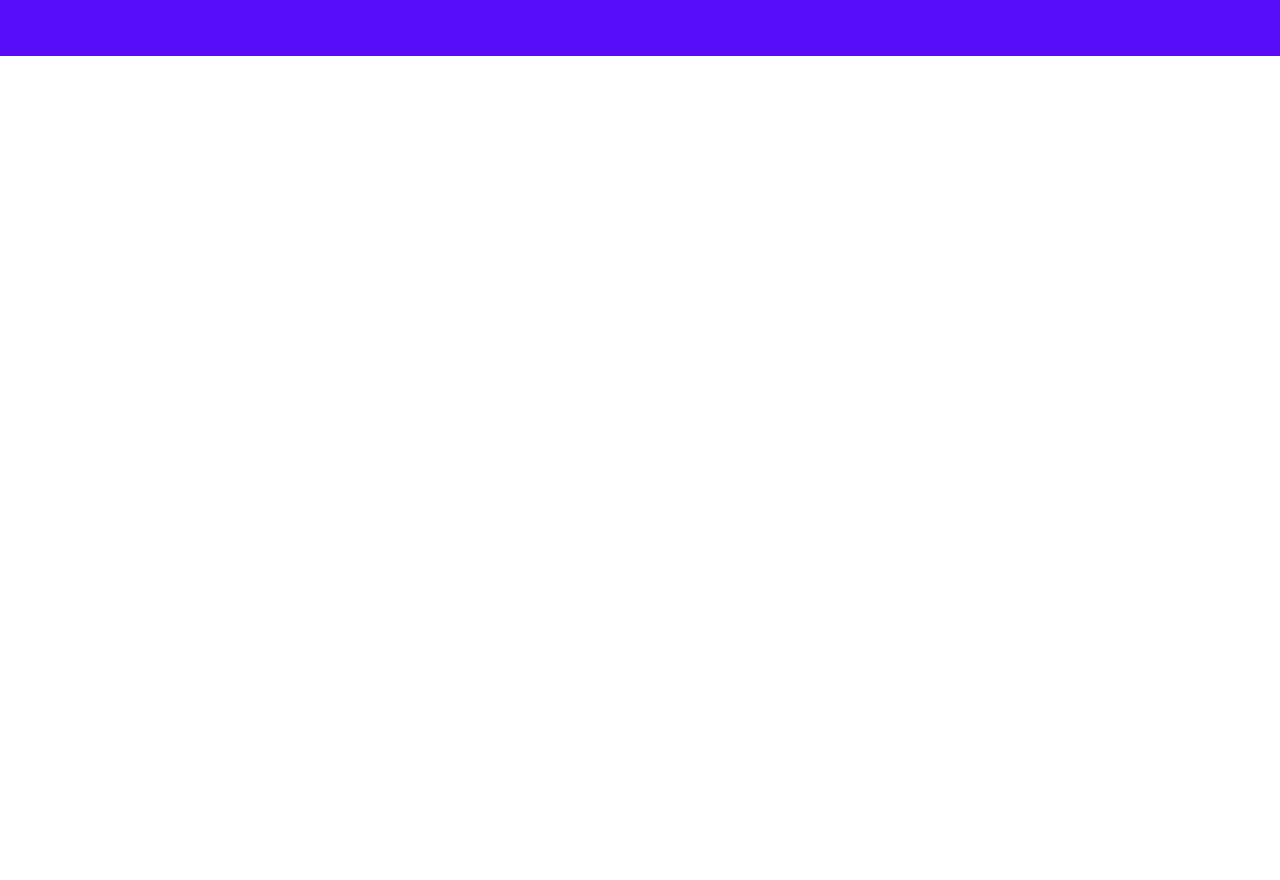
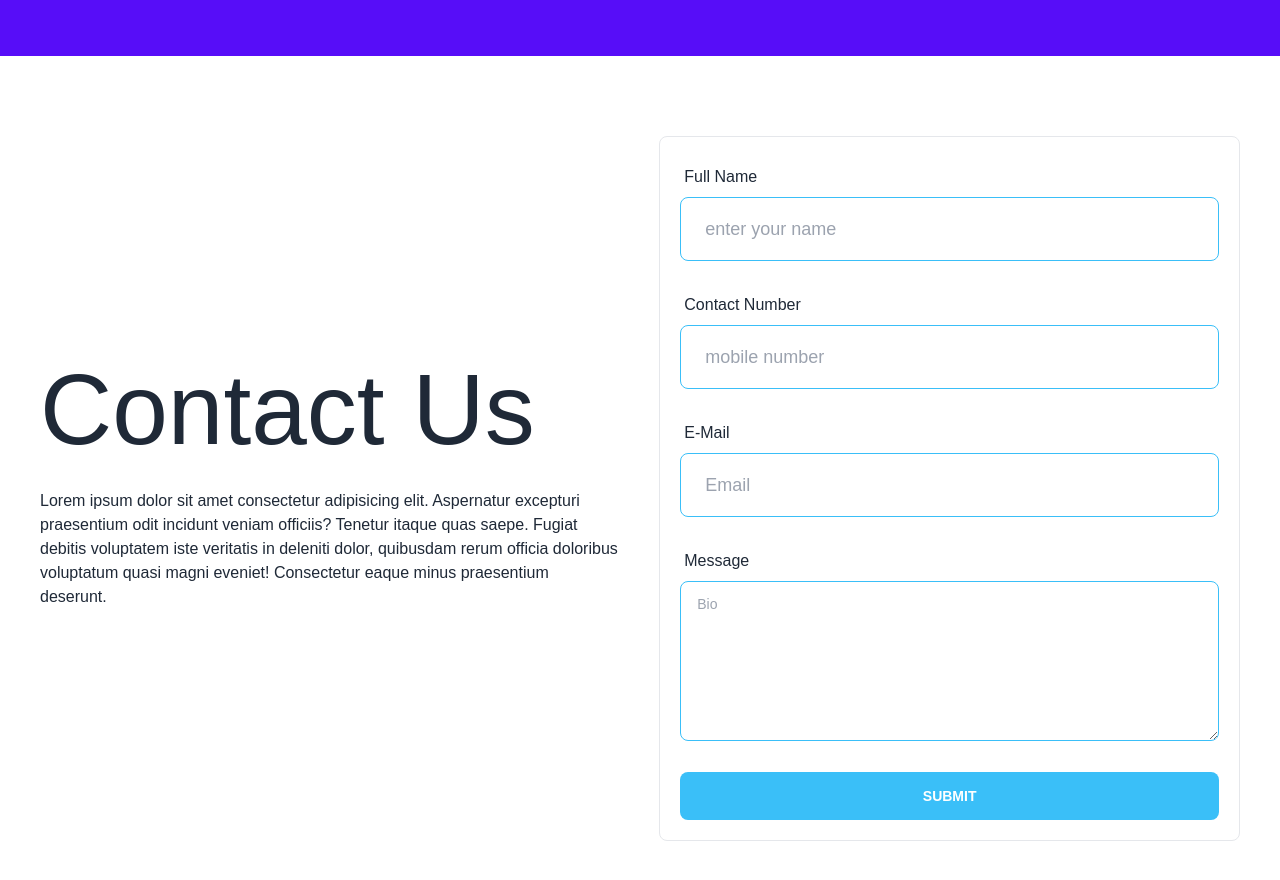
Before and after one commit to vishesh-baj/client-projects, a React (Create React App) app in the folder client/: page / in a window 1280 px wide. Shown: the part 1720-2600 px from the top of the page. Before the commit the page ends 1776 px from the top, so only its background shows below. Built offline with nearby package versions, Linux system fonts and the light colour scheme; the HTML template or start-up script is replaced by a standard one.

Commit message:
added contacts and form section

```diff
--- a/client/src/App.js
+++ b/client/src/App.js
@@ -2,6 +2,7 @@ import React from "react";
 import LayoutWrapper from "./components/LayoutWrapper";
 import SectionWrapper from "./components/Section.component";
 import AboutUs from "./sections/AboutUs";
+import Contacts from "./sections/Contacts";
 import Hero from "./sections/Hero";
 import Services from "./sections/Services";
 
@@ -12,6 +13,7 @@ const App = () => {
         <Hero mainHeading={"Disha Helpline"} subHeading={"Mai Disha Huin"} />
         <Services />
         <AboutUs />
+        <Contacts />
       </LayoutWrapper>
     </>
   );
--- a/client/src/components/Carosal.jsx
+++ b/client/src/components/Carosal.jsx
@@ -6,42 +6,49 @@ const Carosal = () => {
       <div className="carousel carousel-center max-w-md p-4 space-x-4 bg-neutral rounded-box w-full">
         <div className="carousel-item">
           <img
+            alt="ing"
             src="https://api.lorem.space/image/furniture?w=250&h=180&hash=8B7BCDC2"
             className="rounded-box"
           />
         </div>
         <div className="carousel-item">
           <img
+            alt="ing"
             src="https://api.lorem.space/image/furniture?w=250&h=180&hash=500B67FB"
             className="rounded-box"
           />
         </div>
         <div className="carousel-item">
           <img
+            alt="ing"
             src="https://api.lorem.space/image/furniture?w=250&h=180&hash=A89D0DE6"
             className="rounded-box"
           />
         </div>
         <div className="carousel-item">
           <img
+            alt="ing"
             src="https://api.lorem.space/image/furniture?w=250&h=180&hash=225E6693"
             className="rounded-box"
           />
         </div>
         <div className="carousel-item">
           <img
+            alt="ing"
             src="https://api.lorem.space/image/furniture?w=250&h=180&hash=9D9539E7"
             className="rounded-box"
           />
         </div>
         <div className="carousel-item">
           <img
+            alt="ing"
             src="https://api.lorem.space/image/furniture?w=250&h=180&hash=BDC01094"
             className="rounded-box"
           />
         </div>
         <div className="carousel-item">
           <img
+            alt="ing"
             src="https://api.lorem.space/image/furniture?w=250&h=180&hash=7F5AE56A"
             className="rounded-box"
           />
--- /dev/null
+++ b/client/src/components/CustomInput.jsx
@@ -0,0 +1,24 @@
+import React from "react";
+
+const CustomInput = ({
+  name,
+  inputLabel,
+  placeholder,
+  inputColor,
+  onChangeProp,
+}) => {
+  return (
+    <div>
+      <label className="label">{inputLabel}</label>
+      <input
+        name={name}
+        onChange={onChangeProp}
+        type="text"
+        placeholder={placeholder}
+        className={`input ${inputColor} w-full input-lg `}
+      />
+    </div>
+  );
+};
+
+export default CustomInput;
--- /dev/null
+++ b/client/src/sections/Contacts.jsx
@@ -0,0 +1,75 @@
+import { useState } from "react";
+import CustomButton from "../components/Button";
+import CustomInput from "../components/CustomInput";
+
+const Contacts = () => {
+  const [formData, setFormData] = useState({
+    fullname: "",
+    contact: "",
+    email: "",
+    message: "",
+  });
+  const handleChange = (e) => {
+    setFormData({ ...formData, [e.target.name]: e.target.value });
+  };
+  return (
+    <div className="w-full h-auto gap-5 flex flex-col md:flex-row justify-between items-center px-10 py-10">
+      <div className="flex flex-col w-full text-center md:text-left md:gap-10  md:w-1/2">
+        <h1 className="text-4xl md:text-[100px] py-5 ">Contact Us</h1>
+        <p>
+          Lorem ipsum dolor sit amet consectetur adipisicing elit. Aspernatur
+          excepturi praesentium odit incidunt veniam officiis? Tenetur itaque
+          quas saepe. Fugiat debitis voluptatem iste veritatis in deleniti
+          dolor, quibusdam rerum officia doloribus voluptatum quasi magni
+          eveniet! Consectetur eaque minus praesentium deserunt.
+        </p>
+      </div>
+      <br />
+      <form className="w-full md:w-1/2  h-auto p-5 md:my-10 flex-col  border rounded-lg">
+        <CustomInput
+          name="fullname"
+          inputColor={"input-info"}
+          placeholder="enter your name"
+          inputLabel={"Full Name"}
+          onChangeProp={handleChange}
+        />
+        <br />
+        <CustomInput
+          name="contact"
+          inputColor={"input-info"}
+          placeholder="mobile number"
+          inputLabel={"Contact Number"}
+          onChangeProp={handleChange}
+        />
+        <br />
+        <CustomInput
+          name="email"
+          inputColor={"input-info"}
+          placeholder="Email"
+          inputLabel={"E-Mail"}
+          onChangeProp={handleChange}
+        />
+        <br />
+        <label className="label" htmlFor="info">
+          Message
+        </label>
+        <textarea
+          onChange={handleChange}
+          className="textarea textarea-info w-full h-40"
+          placeholder="Bio"
+        />
+        <br />
+        <br />
+
+        <CustomButton
+          btnBgColor={"bg-info"}
+          btnSize={"w-full"}
+          btnText="text-white"
+          btnTitle={"Submit"}
+        />
+      </form>
+    </div>
+  );
+};
+
+export default Contacts;
```
